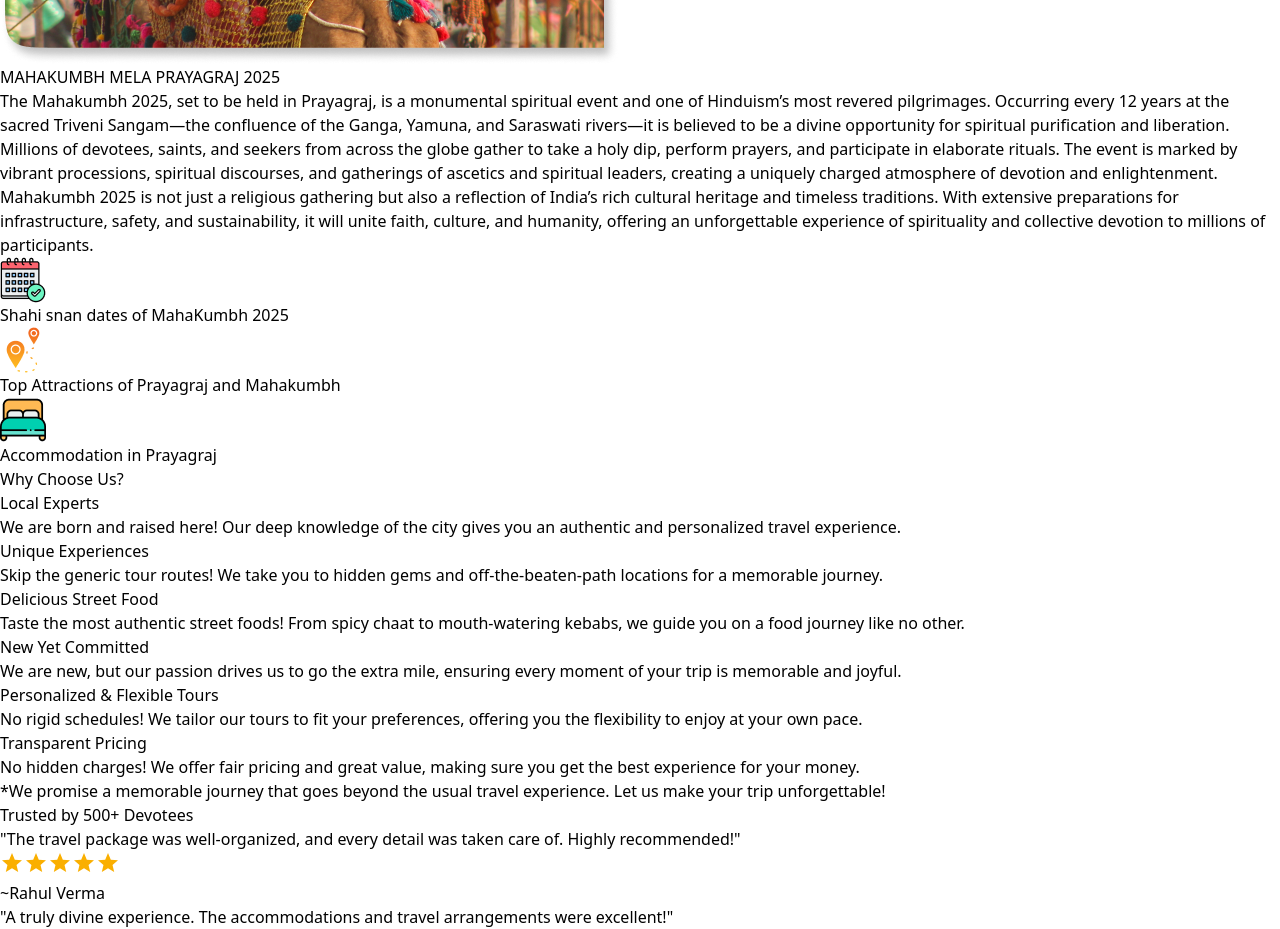
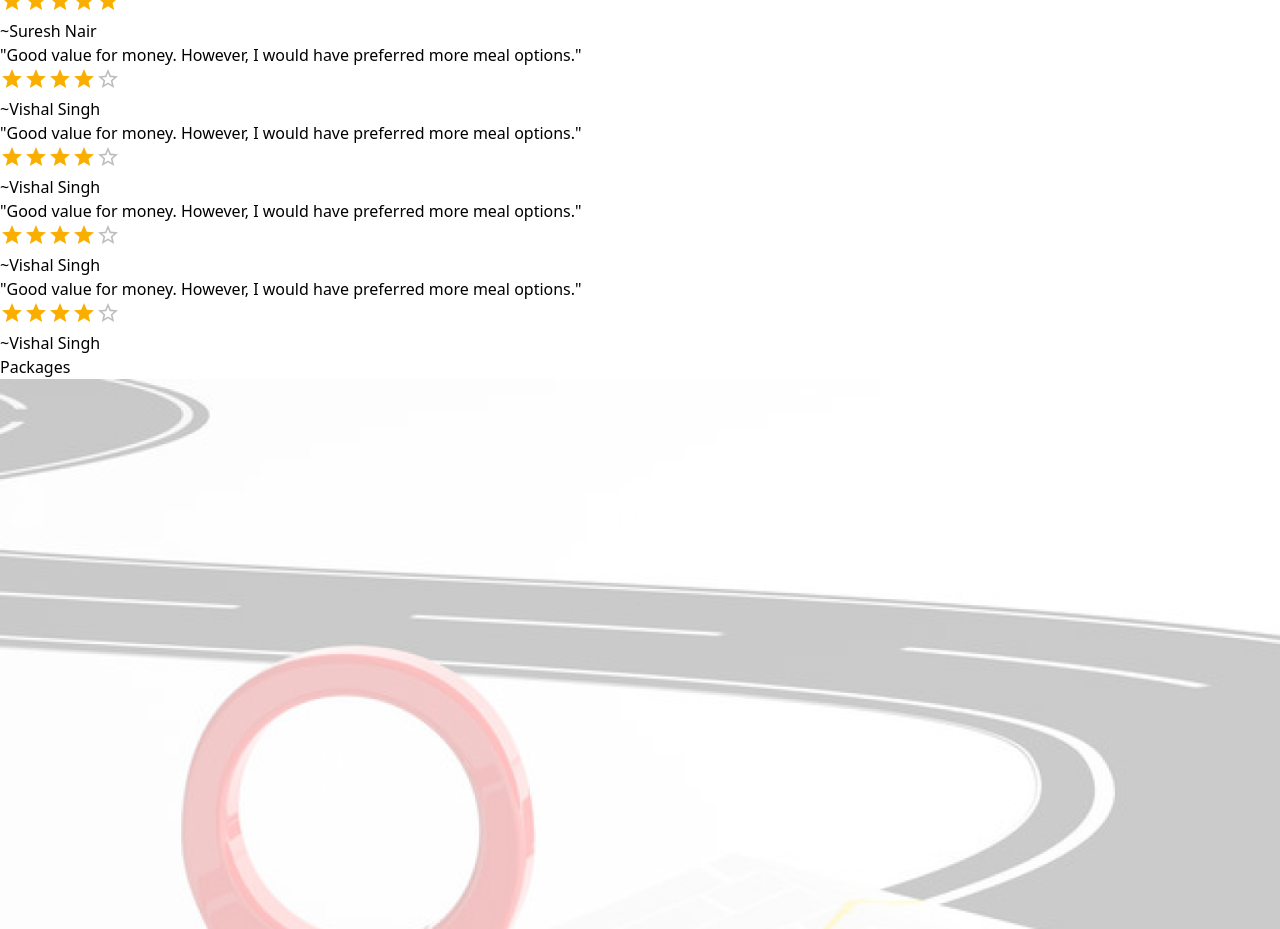
Before and after one commit to ANSH127/Kumbh, a React (Vite) app: page / in a window 1280 px wide. Shown: the part 9640-10569 px from the top of the page. Built offline with nearby package versions, Linux system fonts and the light colour scheme.

Commit message:
updating files

```diff
--- a/src/components/Aboutintro.jsx
+++ b/src/components/Aboutintro.jsx
@@ -32,7 +32,7 @@ export default function Aboutintro() {
             offering an unforgettable experience of spirituality and collective
             devotion to millions of participants.
           </p>
-          <div className="flex flex-col md:flex-row justify-center mt-4">
+          <div className="flex flex-col md:flex-row justify-center mt-4 p-3">
             <div className="flex items-center mb-4 md:mb-0">
               <img src={Icon1} alt="Icon1" className="w-12 h-12" />
               <h1 className="text-sm ml-3">
--- a/src/components/NearbyCitiesPackages.jsx
+++ b/src/components/NearbyCitiesPackages.jsx
@@ -8,6 +8,10 @@ import badeHanumanImage from "../assets/img/BadeHanuman.png";
 import mankameshwarImage from "../assets/img/Mankameshwar.png";
 import shankarVImage from "../assets/img/ShankarV.png";
 import logoImage from "../assets/img/logo.png";
+import TrustedBy from "../components/TrustedBy";
+import WhyChooseUs from "../components/WhyChooseUs";
+import Aboutintro from "./Aboutintro";
+import FoodPackages from "./FoodPackages";
 
 const NearbyCitiesPackages = () => {
   return (
@@ -145,6 +149,11 @@ const NearbyCitiesPackages = () => {
         </div>
       </div>
 
+      <Aboutintro />
+        <WhyChooseUs />
+        <TrustedBy />
+        <FoodPackages />
+
       {/* Map */}
       {/* Mobile View */}
       <div className="relative w-full h-[61vw] md:hidden  ">
--- a/src/components/TrustedBy.jsx
+++ b/src/components/TrustedBy.jsx
@@ -6,7 +6,7 @@ export default function TrustedBy() {
         <h1 className="text-3xl font-bold text-center text-black">
           Trusted by 500+ Devotees
         </h1>
-        <div className="grid grid-cols-1 md:grid-cols-2 lg:grid-cols-3 gap-x-32 gap-y-8 mt-4">
+        <div className="grid grid-cols-1 md:grid-cols-2 lg:grid-cols-3 gap-x-24 gap-y-8 mt-4 p-10">
           <div className="bg-[#F4F2E9] p-4 rounded-lg shadow-lg text-center">
             <p className="mt-2">
               &quot;The travel package was well-organized, and every detail was
@@ -67,6 +67,37 @@ export default function TrustedBy() {
               ~Vishal Singh
             </h1>
           </div>
+
+          <div className="bg-[#F4F2E9] p-4 rounded-lg shadow-lg text-center">
+            <p className="mt-2">
+              &quot;Good value for money. However, I would have preferred more
+              meal options.&quot;
+            </p>
+            <Rating name="read-only" value={4} readOnly className="pt-4" />
+            <h1 className="text-xl font-bold text-black text-center">
+              ~Vishal Singh
+            </h1>
+          </div>
+          <div className="bg-[#F4F2E9] p-4 rounded-lg shadow-lg text-center">
+            <p className="mt-2">
+              &quot;Good value for money. However, I would have preferred more
+              meal options.&quot;
+            </p>
+            <Rating name="read-only" value={4} readOnly className="pt-4" />
+            <h1 className="text-xl font-bold text-black text-center">
+              ~Vishal Singh
+            </h1>
+          </div>
+          <div className="bg-[#F4F2E9] p-4 rounded-lg shadow-lg text-center">
+            <p className="mt-2">
+              &quot;Good value for money. However, I would have preferred more
+              meal options.&quot;
+            </p>
+            <Rating name="read-only" value={4} readOnly className="pt-4" />
+            <h1 className="text-xl font-bold text-black text-center">
+              ~Vishal Singh
+            </h1>
+          </div>
         </div>
       </div>
   )
--- a/src/components/WhyChooseUs.jsx
+++ b/src/components/WhyChooseUs.jsx
@@ -1,4 +1,3 @@
-import React from "react";
 
 export default function WhyChooseUs() {
   return (
@@ -6,7 +5,7 @@ export default function WhyChooseUs() {
       <h1 className="text-3xl font-bold text-center text-black">
         Why Choose Us?
       </h1>
-      <div className="grid grid-cols-1 md:grid-cols-3 gap-x-32 gap-y-8 mt-4">
+      <div className="grid grid-cols-1 md:grid-cols-3 gap-x-24 gap-y-8 mt-4 p-10">
         <div className="bg-[#F4F2E9] p-4 rounded-lg shadow-lg">
           <h1 className="text-xl font-bold text-black text-center">
             Local Experts
@@ -62,7 +61,7 @@ export default function WhyChooseUs() {
           </p>
         </div>
       </div>
-      <div className="text-center text-2xl font-semibold mt-4">
+      <div className="text-center text-xl font-semibold mt-4">
         *We promise a memorable journey that goes beyond the usual travel
         experience. Let us make your trip unforgettable!
       </div>
--- a/src/pages/HomePage.jsx
+++ b/src/pages/HomePage.jsx
@@ -5,10 +5,6 @@ import ImportantDates from "../components/ImportantDates";
 import Logo from "../assets/img/logo.png";
 import NearbyCitiesPackages from "../components/NearbyCitiesPackages";
 import TourPackages from "../components/TourPackages";
-import FoodPackages from "../components/FoodPackages";
-import TrustedBy from "../components/TrustedBy";
-import WhyChooseUs from "../components/WhyChooseUs";
-import Aboutintro from "../components/Aboutintro";
 
 export default function HomePage() {
   return (
@@ -31,16 +27,7 @@ export default function HomePage() {
       <ImportantDates />
       <TourPackages />
       <NearbyCitiesPackages />
-      <Aboutintro />
 
-      {/* why choose us */}
-      <WhyChooseUs />
-
-      {/* Trusted by 500+ Devotees */}
-      <TrustedBy />
-
-      {/* food packages */}
-      <FoodPackages />
 
       <Footer />
     </div>
```
Also changed, not shown: src/components/TourPackages.jsx (+2 -10 lines).
